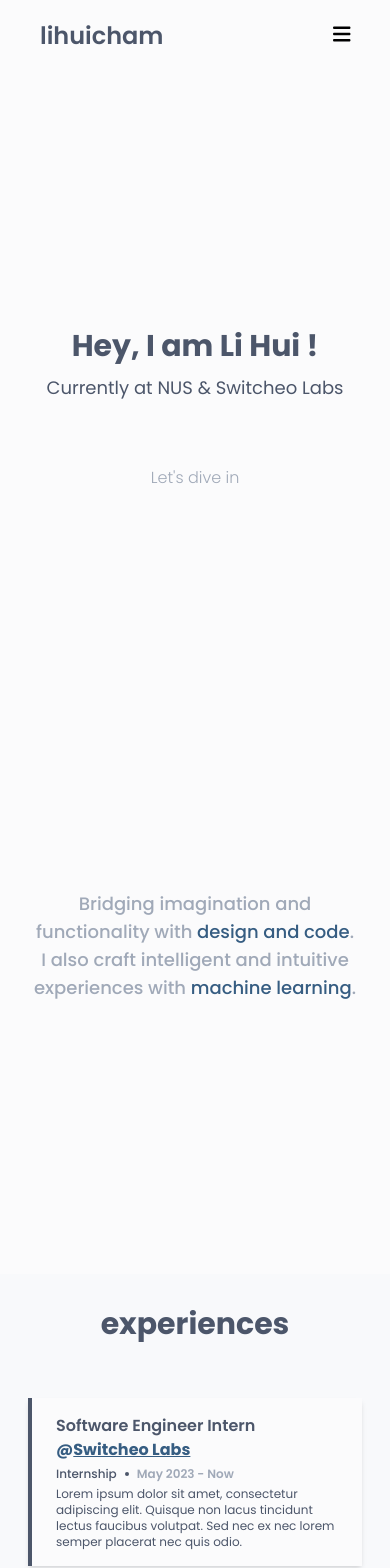
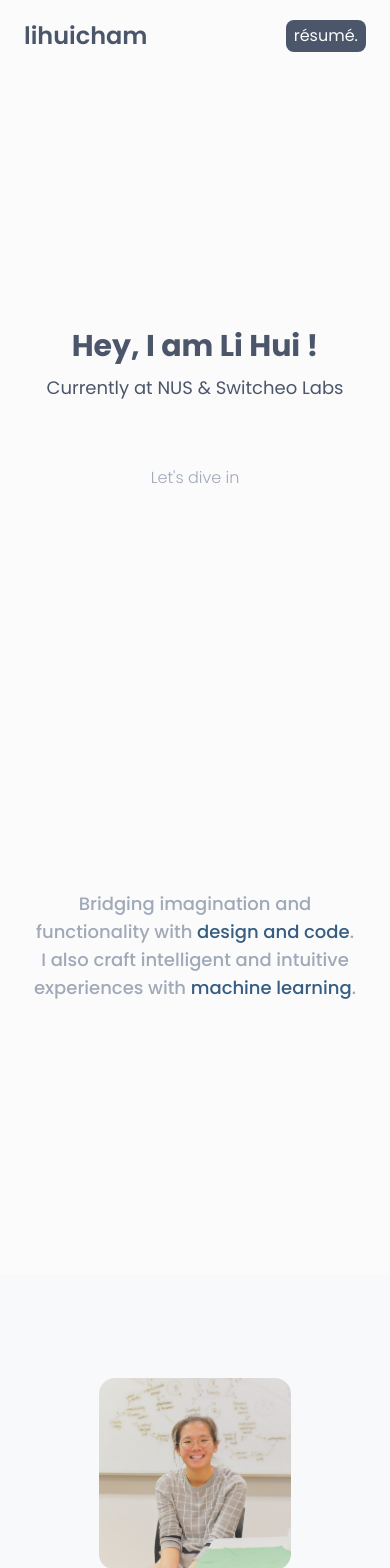
Before and after one commit to lihuicham/lihuicham.com-v2, a Next.js app: page / in a window 390 px wide. Shown: the top 1568 px of the page. Built offline with nearby package versions, Linux system fonts and the light colour scheme.

Commit message:
fix : navbar remove mobile overlay

```diff
--- a/src/app/components/Home/AboutMe.tsx
+++ b/src/app/components/Home/AboutMe.tsx
@@ -3,10 +3,9 @@
 export const AboutMe = () => {
   return (
     <div className="container mx-auto pt-16 flex flex-col items-center md:max-w-7xl">
-      <h3 className="text-center text-secondary-text font-bold text-3xl md:text-6xl">experience.</h3>
       <div className="px-7 md:flex md:flex-row-reverse md:items-center md:justify-between md:mt-10">
         <div className="flex justify-center items-center mt-10 md:m-0">
-          <img alt="me" src="/me.png" className="object-cover w-48 h-48 md:w-52 md:h-52 lg:w-64 lg:h-64 rounded-2xl overflow-hidden"/>
+          <img alt="me" src="/me.png" className="object-cover w-48 h-48 md:w-52 md:h-52 lg:w-72 lg:h-72 rounded-2xl overflow-hidden"/>
         </div>
         <div className="mt-4 md:m-0 md:w-3/4 md:mr-6">
           <div className="flex items-center">
--- a/src/app/components/Home/Contact.tsx
+++ b/src/app/components/Home/Contact.tsx
@@ -33,10 +33,12 @@ const Contact = () => {
           <div className='mt-8'>
             <p className='font-semibold text-primary-text lg:text-xl'>Links</p>
             <div className='lg:text-xl text-primary-text mt-2 flex flex-col gap-3'>
-              <Link href="/" className='hover:opacity-75'>home.</Link>
-              <Link href="/" className='hover:opacity-75'>blog.</Link>
+              <div className='flex items-center gap-2'>
+                <Link href="/" className='hover:opacity-75'>blog.</Link>
+                <div className='text-tertiary-text text-xs font-semibold border-2 border-tertiary-text rounded-lg py-1/2 px-1'>Coming Soon</div>
+              </div>
               <Link href="/projects" className='hover:opacity-75'>projects.</Link>
-              <Link href="/" className='hover:opacity-75'>résumé.</Link>
+              <Link href="https://read.cv/lihuicham" className='hover:opacity-75'>résumé.</Link>
             </div>
           </div>
         </div>
--- a/src/app/components/NavigationBar.tsx
+++ b/src/app/components/NavigationBar.tsx
@@ -9,40 +9,29 @@ import { faBars, faXmark } from '@fortawesome/free-solid-svg-icons'
 export const NavigationBar = () => {
   const [isOpen, setIsOpen] = useState(false)
   return (
-    <div className="sticky top-0 flex justify-between items-center py-5 px-10 bg-primary-base">
+    <div className="sticky top-0 flex justify-between items-center py-5 px-6 md:px-8 lg:px-10 bg-primary-base">
       <Link href="/" className="text-2xl text-primary-text font-semibold">lihuicham</Link>
-      <button
-        className="block md:hidden"
-        onClick={() => setIsOpen(!isOpen)}
-      >
-        {isOpen ? <FontAwesomeIcon icon={faXmark} className="text-xl"/> : <FontAwesomeIcon icon={faBars} className="text-xl"/>}
-      </button>
-      <div className={`absolute md:static bg-primary-base md:bg-transparent top-36 right-0 w-full md:w-auto md:h-auto md:block ${isOpen ? "block" : "hidden"}`}>
-        <ul className="flex flex-col items-center md:flex-row md:space-x-16 md:space-y-0 lg:space-x-20 space-y-24">
+      <div className="bg-transparent md:w-auto md:h-auto md:block">
+        <ul className="items-center md:space-x-16 md:space-y-0 lg:space-x-20 space-y-24 hidden md:flex">
           <li>
-            <Link href="/" className="text-5xl text-primary-text md:text-xl" onClick={() => setIsOpen(!isOpen)}>
+            <Link href="/" className="text-primary-text md:text-xl hover:opacity-75" onClick={() => setIsOpen(!isOpen)}>
               home.
             </Link>
           </li>
           <li className='flex items-center gap-2'>
-            <Link href="/blog" className="text-5xl text-primary-text md:text-xl" onClick={() => setIsOpen(!isOpen)}>
+            <Link href="/blog" className="text-primary-text md:text-xl hover:opacity-75" onClick={() => setIsOpen(!isOpen)}>
               blog.
             </Link>
             <div className='text-tertiary-text text-xs font-semibold border-2 border-tertiary-text rounded-lg py-1/2 px-1'>Coming Soon</div>
           </li>
           <li>
-            <Link href="/projects" className="text-5xl text-primary-text md:text-xl" onClick={() => setIsOpen(!isOpen)}>
+            <Link href="/projects" className="text-primary-text md:text-xl hover:opacity-75" onClick={() => setIsOpen(!isOpen)}>
               projects.
             </Link>
           </li>
-          <li>
-            <a className="text-primary-base text-5xl bg-primary-text pt-2 pb-3 px-4 rounded-lg md:hidden" href="https://read.cv/lihuicham" target="_blank" onClick={() => setIsOpen(!isOpen)}>
-              résumé.
-            </a>
-          </li>
         </ul>
       </div>
-      <a className="text-primary-base bg-primary-text pt-2 pb-3 px-4 rounded-lg hidden md:block md:text-xl" href="https://read.cv/lihuicham" target="_blank">
+      <a className="text-primary-base bg-primary-text py-1 px-2 lg:py-2 lg:px-4 rounded-lg md:text-xl hover:bg-transparent hover:text-primary-text hover:ring-4 hover:ring-primary-text hover:ring-inset duration-500" href="https://read.cv/lihuicham" target="_blank">
         résumé.
       </a>
     </div>
--- a/src/pages/index.tsx
+++ b/src/pages/index.tsx
@@ -14,7 +14,7 @@ export default function Home() {
         <Tagline />
       </div>
       <div className="bg-secondary-base space-y-20 md:space-y-24">
-        {/* <AboutMe /> */}
+        <AboutMe />
         <WorkExperiences />
       </div>
       <div className="">
```
